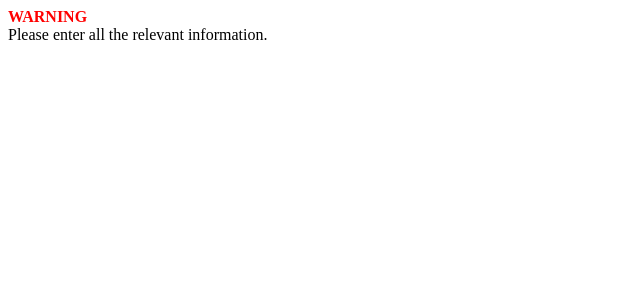
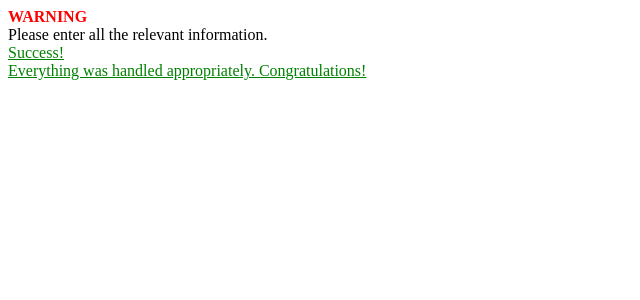
Before and after one commit to milleraundra/angular-practice-app, an Angular app: page / in a window 1280 px wide. Shown: the top 300 px of the page, without its empty margins (0-640 px from the left). Built offline with nearby package versions, Linux system fonts and the light colour scheme.

Commit message:
use cli to create success-component nest success-component inside warning component change tag and styles

```diff
--- a/src/app/app.module.ts
+++ b/src/app/app.module.ts
@@ -6,14 +6,16 @@ import { HttpModule } from '@angular/http';
 import { AppComponent } from './app.component';
 import { ListitemComponent } from './listitem/listitem.component';
 import { ListComponent } from './list/list.component';
-import { WarningAlert } from './warning-alert/warning-alert.component';
+import { WarningAlertComponent } from './warning-alert/warning-alert.component';
+import { SuccessAlertComponent } from './success-alert/success-alert.component';
 
 @NgModule({
   declarations: [
     AppComponent,
     ListitemComponent,
     ListComponent,
-    WarningAlert
+    WarningAlertComponent,
+    SuccessAlertComponent
   ],
   imports: [
     BrowserModule,
--- /dev/null
+++ b/src/app/success-alert/success-alert.component.html
@@ -0,0 +1,2 @@
+<div class="success">Success!</div>
+<div class="success">Everything was handled appropriately. Congratulations!</div>
--- /dev/null
+++ b/src/app/success-alert/success-alert.component.ts
@@ -0,0 +1,15 @@
+import { Component, OnInit } from '@angular/core';
+
+@Component({
+  selector: 'success-alert',
+  templateUrl: './success-alert.component.html',
+  styleUrls: ['../../styles/assignment-one.css']
+})
+export class SuccessAlertComponent implements OnInit {
+
+  constructor() { }
+
+  ngOnInit() {
+  }
+
+}
--- a/src/app/warning-alert/warning-alert.component.html
+++ b/src/app/warning-alert/warning-alert.component.html
@@ -1,2 +1,4 @@
 <div class="warning">Warning</div>
 <div>Please enter all the relevant information.</div>
+
+<success-alert></success-alert>
--- a/src/app/warning-alert/warning-alert.component.ts
+++ b/src/app/warning-alert/warning-alert.component.ts
@@ -9,4 +9,4 @@ import { Component } from '@angular/core';
   styleUrls: ['../../styles/assignment-one.css']
 })
 
-export class WarningAlert {}
+export class WarningAlertComponent {}
--- a/src/styles/assignment-one.css
+++ b/src/styles/assignment-one.css
@@ -5,6 +5,6 @@
 }
 
 .success {
-  color: darkgreen;
+  color: green;
   text-decoration: underline;
 }
```
Also changed, not shown: src/app/success-alert/success-alert.component.css (added), 1 other file (tests, documents, lock files or other folders).
